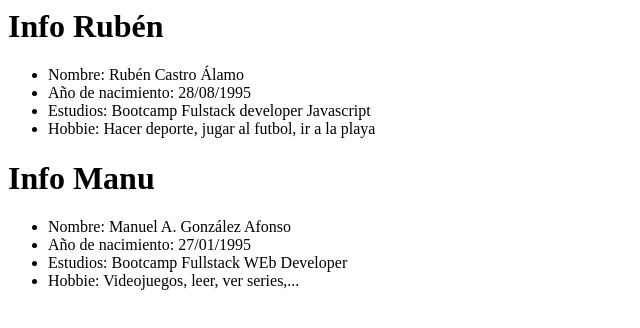
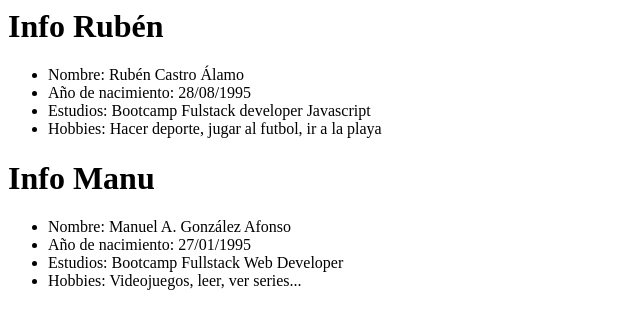
Before and after one commit to ruben-779/grupo-git, a plain HTML site: page index.html in a window 1280 px wide. Shown: the full height of the page, 0-640 px from the left. Drawn offline with Linux system fonts and the light colour scheme.

Commit message:
minor changes

```diff
--- a/index.html
+++ b/index.html
@@ -3,13 +3,13 @@
   <li>Nombre: Rubén Castro Álamo</li>
   <li>Año de nacimiento: 28/08/1995</li>
   <li>Estudios: Bootcamp Fulstack developer Javascript</li>
-  <li>Hobbie: Hacer deporte, jugar al futbol, ir a la playa</li>
+  <li>Hobbies: Hacer deporte, jugar al futbol, ir a la playa</li>
 </ul>
 
 <h1>Info Manu</h1>
 <ul>
   <li>Nombre: Manuel A. González Afonso</li>
   <li>Año de nacimiento: 27/01/1995</li>
-  <li>Estudios: Bootcamp Fullstack WEb Developer</li>
-  <li>Hobbie: Videojuegos, leer, ver series,...</li>
+  <li>Estudios: Bootcamp Fullstack Web Developer</li>
+  <li>Hobbies: Videojuegos, leer, ver series...</li>
 </ul>
```
